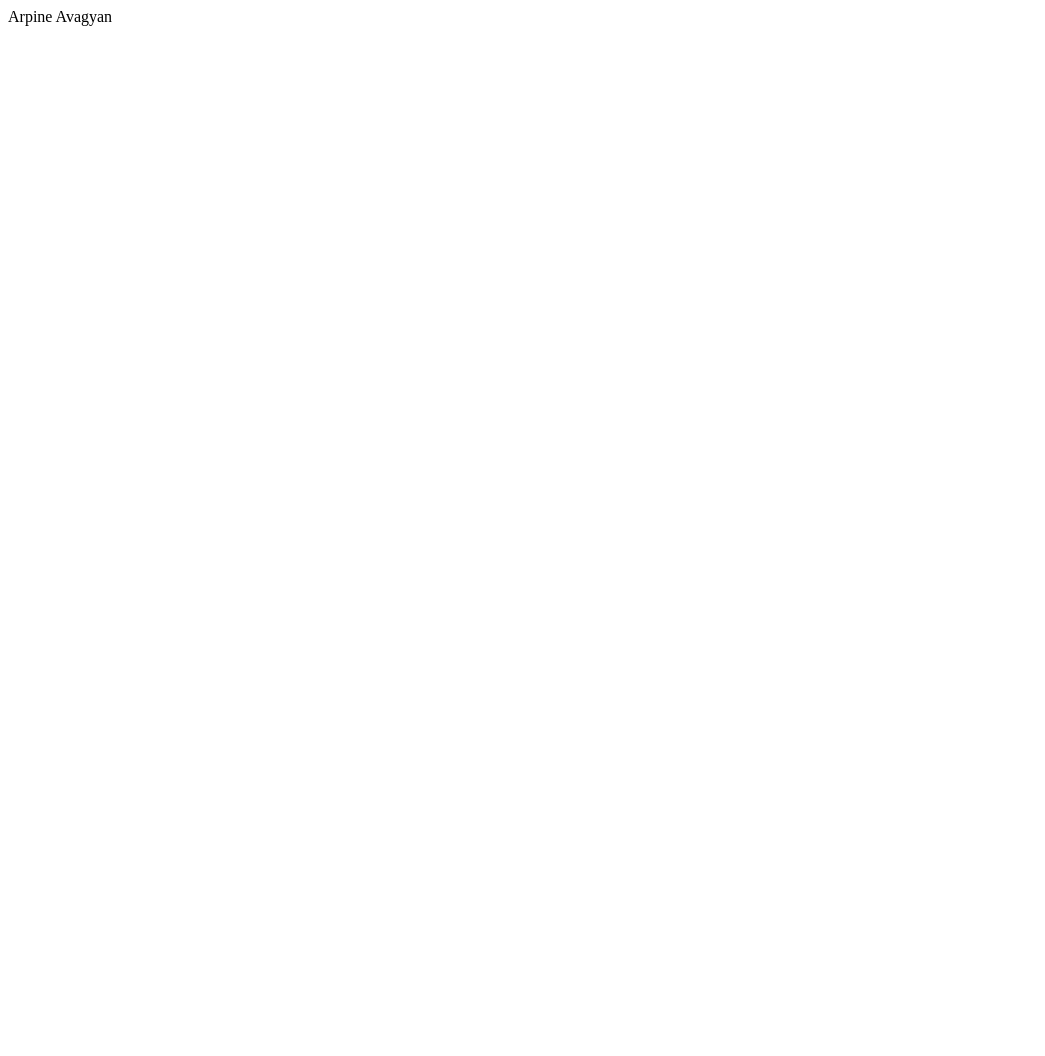
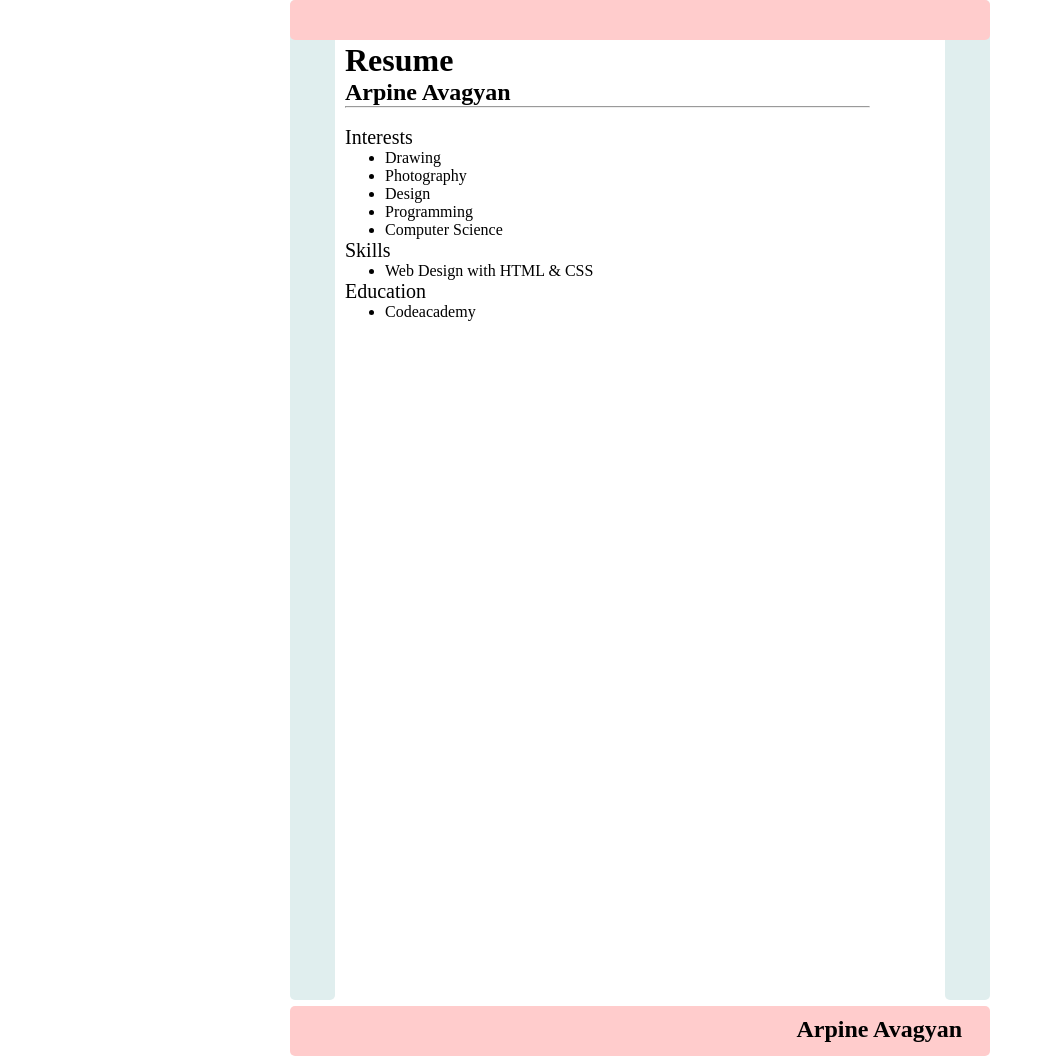
Before and after one commit to Arpi37/Arpi37, a plain HTML site: page index.html in a window 1280 px wide. Shown: the whole page, without its empty margins (0-1045 px from the left). Before the commit the page ends 800 px from the top, so only its background shows below. Drawn offline with Linux system fonts and the light colour scheme.

Commit message:
changing files

```diff
--- /dev/null
+++ b/index.css
@@ -0,0 +1,89 @@
+* {
+    max-width: 700px;
+    margin: auto;
+  }
+
+
+  /*body {
+      min-width: 500px;
+  }*/
+
+  div {
+    border-radius: 5px;
+  }
+
+  #header {
+    height: 40px;
+    width: 100%;
+    background-color: #ffcccc;
+    position: fixed;
+    z-index: 1;
+  }
+
+  #title {
+    margin-left: 3%;
+  }
+
+  #footer {
+    height: 50px;
+    width: 100%;
+    background-color: #ffcccc;
+    clear: both;
+    position: relative;
+  }
+
+  .left {
+    height: 1000px;
+    width: 45px;
+    background-color: #e0eeee;
+    float: left;
+    position: fixed;
+  }
+
+  .right {
+    height: 1000px;
+    width: 45px;
+    background-color: #e0eeee;
+    float: right;
+    position: inherit;
+  }
+
+  .stuff {
+    display: inline-block;
+    margin-top: 6px;
+    margin-left: 55px;
+    width: 75%;
+    height: 1000px;
+  }
+
+  p,
+  li {
+    font-family: 'Cormorant Garamond';
+  }
+
+  .head {
+    font-size: 20px;
+  }
+
+  #name {
+    font-family: Sacramento;
+    float: right;
+    margin-top: 10px;
+    margin-right: 4%;
+  }
+
+  a {
+    color: black;
+    text-decoration: none;
+  }
+
+  @media only screen and (max-width: 430px) {
+    .left,
+    .right {
+      display: none;
+    }
+    .stuff {
+      width: 100%;
+      margin-left: 10px;
+    }
+  }
--- a/index.html
+++ b/index.html
@@ -1,10 +1,35 @@
 <html>
     <head>
-
+        <link rel="stylesheet" href="index.css">
     </head>
     <body>
-        <p>
-            Arpine Avagyan
-        </p>
+        <div id="header"></div>
+        <div class="left"></div>
+        <div class="stuff">
+          <br><br>
+          <h1>Resume</h1>
+          <h2>Arpine Avagyan</h2>
+          <hr />
+          <br>
+          <p class="head">Interests</p>
+          <ul>
+            <li>Drawing</li>
+            <li>Photography</li>
+            <li>Design</li>
+            <li>Programming</li>
+            <li>Computer Science</li>
+          </ul>
+          <p class="head">Skills</p>
+          <ul>
+            <li>Web Design with HTML & CSS</li>
+          </ul>
+          <p class="head">Education</p>
+          <ul>
+            <li>Codeacademy</li>
+          </ul>
+        </div>
+        <div class="right"></div>
+        <div id="footer">
+          <h2 id="name">Arpine Avagyan</h2></div>
     </body>
 </html>
```
